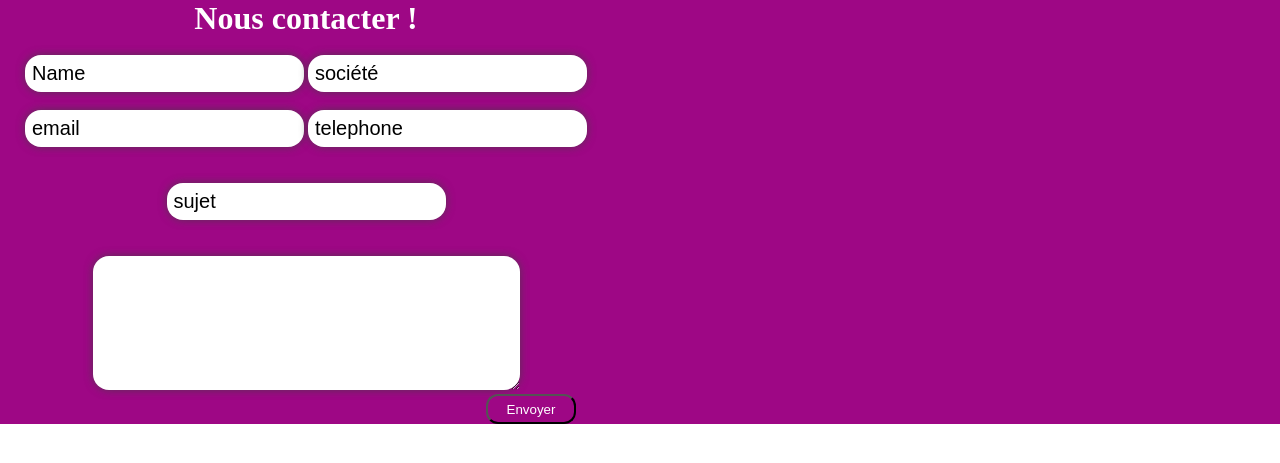
After one commit to N0ELINE/WebEvenementiel, a PHP site: page /src/View/contact.html in a window 1280 px wide. The commit adds this page. Shown: the top 463 px of the page. Run offline with PHP 8.4, Linux system fonts and the light colour scheme; some web fonts are replaced.

Commit message:
j'aime pas git

```diff
--- a/public_html/css/style.css
+++ b/public_html/css/style.css
@@ -382,6 +382,60 @@ position:absolute;
 
  /*Page contact*/
 
+
+#form_contact {
+	display: grid;
+	grid-template-columns: 1fr 1fr;
+	grid-template-rows: repeat(1fr 1fr)  ;
+	justify-items: center;
+	background-color: gray;
+	text-align: center;
+
+  }
+  #title_contact{
+	  text-align: center;
+	  color: white;
+
+
+  }
+  .contact{
+	padding: 7px;
+     font-size: 20px;
+     border-width: 0px;
+     border-color: #CCCCCC;
+     background-color: #FFFFFF;
+     color: #000000;
+     border-style: solid;
+     border-radius: 16px;
+     box-shadow: 0px 0px 8px rgba(66,66,66,.75);
+     text-shadow: -50px 0px 0px rgba(66,66,66,.0);
+
+
+}
+.contact:focus {
+  outline:none;
+}
+
+#envoyer_btn{
+	margin-left: 450px;
+	background-color: #9E0785;
+	border-radius: 12px;
+	color: white;
+	height: 30px;
+	width: 90px;
+
+}
+#envoyer_btn:hover{
+	box-shadow: 0 12px 16px 0 rgba(0,0,0,0.24), 0 17px 50px 0 rgba(0,0,0,0.19);
+}
+
+
+/*---------------------------*/
+
+  /*Page Avis*/
+
+
+
 #form_contact {
 	display: grid;
 	grid-template-columns: 1fr 1fr;
@@ -415,6 +469,7 @@ position:absolute;
 
   /*Page Avis*/
 
+
   #title_avis_formation{
 	text-align: center;
 	color:white;
--- /dev/null
+++ b/src/View/contact.html
@@ -0,0 +1,39 @@
+<!DOCTYPE html>
+<html lang="en">
+
+<head>
+    <meta charset="UTF-8">
+    <meta http-equiv="X-UA-Compatible" content="IE=edge">
+    <meta name="viewport" content="width=device-width, initial-scale=1.0">
+    <link rel="stylesheet" href="../../style.css">
+    <title>Contact</title>
+</head>
+
+<body>
+    <form action="" id="form_contact">
+        <div>
+
+            <h1 id="title_contact">Nous contacter !</h1> <br>
+            <div class="contact1">
+                <input type="text" id="name" name="name" value="Name" class="contact"required>
+                <input type="text" id="societe" name="societe" value="société" class="contact"required>
+            </div> <br>
+            <div>
+                <input type="email" id="email" name="email" value="email" class="contact" required>
+                <input type="tel" id="tel" name="tel" value="telephone" class="contact" required>
+            </div> <br>
+
+            <br>
+            <input type="text" id="contact" name="sujet" value="sujet" class="contact" required> <br><br><br>
+            <textarea id="contact" name="corp" rows="5" cols="33" class="contact"></textarea><br>
+
+            <button id="envoyer_btn">Envoyer</button>
+
+
+        </div>
+    </form>
+
+
+</body>
+
+</html>
```
Also changed, not shown: src/View/avis.html (added, +32 -0 lines).
